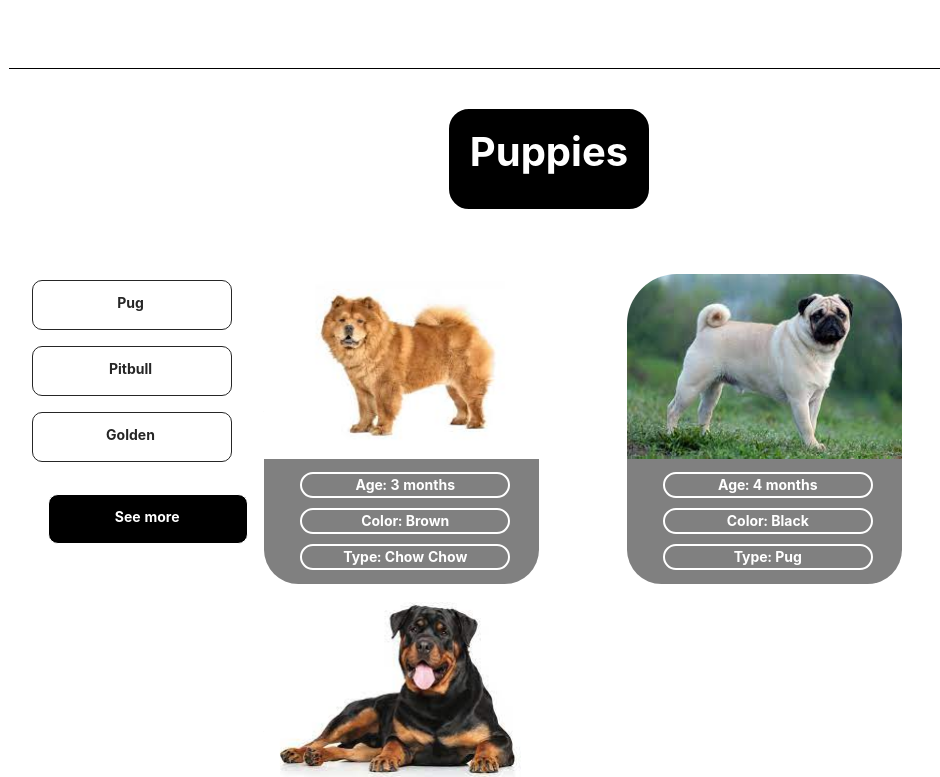
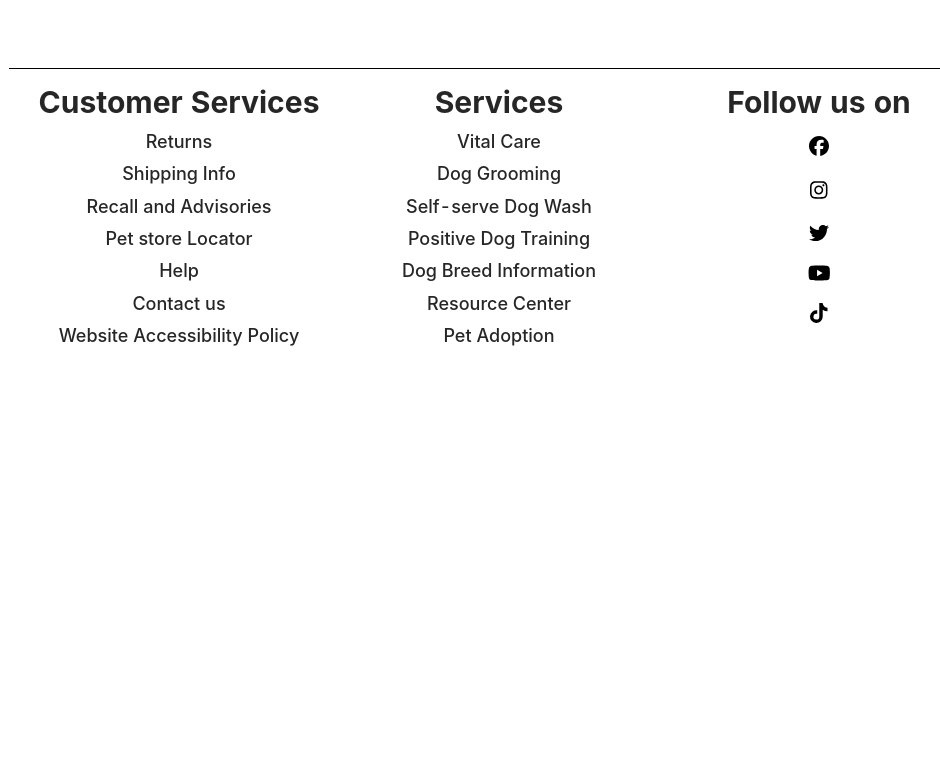
Before and after one commit to khuongduy311099/Pet-store-, a React (Create React App) app: page / in a window 1280 px wide. Shown: the part 1358-2135 px from the top of the page, without its empty margins (141-1081 px from the left). After the commit the page ends 1720 px from the top, so only its background shows below. Built offline with nearby package versions, Linux system fonts and the light colour scheme.

Commit message:
5h55 3/11/2022

```diff
--- a/src/Layout/MainLayout/index.js
+++ b/src/Layout/MainLayout/index.js
@@ -51,7 +51,6 @@ function MainLayout() {
             </Layout>
             <Content>
                 <ShopItem />
-                <ShopItem />
             </Content>
         </>
     );
--- a/src/itemContext/itemContext.js
+++ b/src/itemContext/itemContext.js
@@ -110,7 +110,6 @@ function ItemProvider({children}) {
             currCart.map((currCartItem, index) => {
                 if (currCartItem.name === item.name) {
                     flag = true;
-                    currCartItem.quantity = item.quantity;
                 }
                 return item;
             });
```
